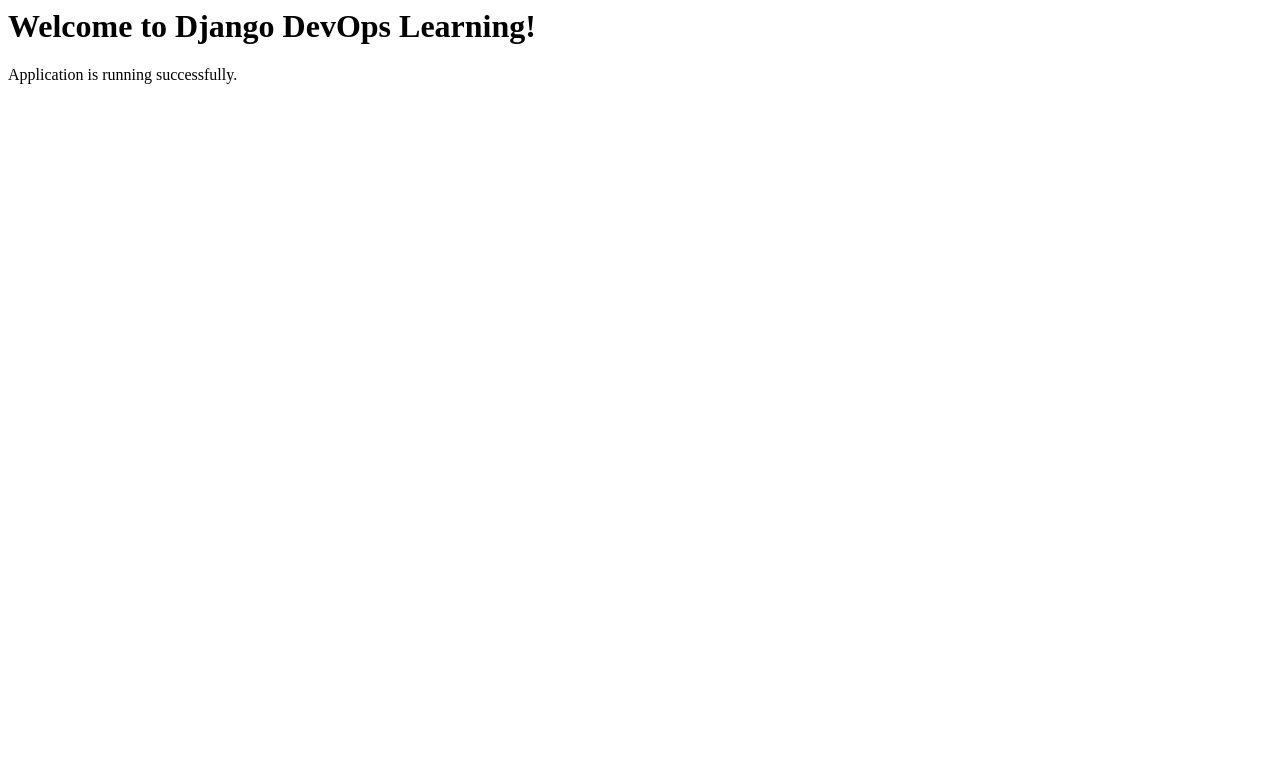
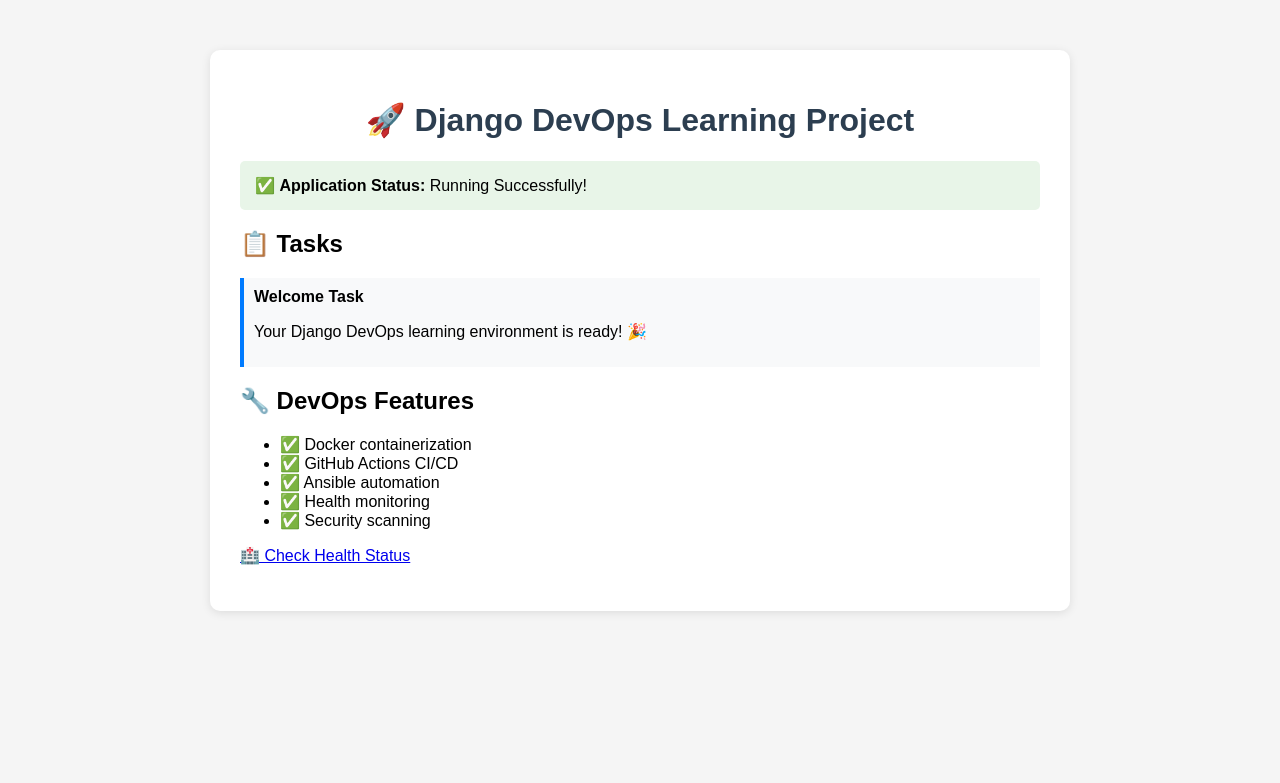
Before and after one commit to AhammedFaisalK/django-devops-learning, a Django app: page / in a window 1280 px wide. Shown: the top 783 px of the page. Run offline with Django 5.2, Linux system fonts and the light colour scheme; data that the repository does not hold is empty.

Commit message:
Updated views and templates

```diff
--- a/myapp/views.py
+++ b/myapp/views.py
@@ -7,7 +7,7 @@
     context = {
         'tasks': tasks
     }
-    return HttpResponse("<h1>Welcome to Django DevOps Learning!</h1><p>Application is running successfully.</p>")
+    return render(request, "index.html", context)
 
 def health_check(request):
     return JsonResponse({'status': 'healthy', 'message': 'Django app is running'})
--- a/templates/index.html
+++ b/templates/index.html
@@ -1,33 +1,50 @@
 <!DOCTYPE html>
-<html>
+<html lang="en">
 <head>
-    <title>Django DevOps Learning Project</title>
-    <link rel="stylesheet" href="/static/css/style.css">
+    <meta charset="UTF-8">
+    <meta name="viewport" content="width=device-width, initial-scale=1.0">
+    <title>Django DevOps Learning</title>
+    <style>
+        body { font-family: Arial, sans-serif; margin: 50px; background: #f5f5f5; }
+        .container { max-width: 800px; margin: 0 auto; background: white; padding: 30px; border-radius: 10px; box-shadow: 0 2px 10px rgba(0,0,0,0.1); }
+        h1 { color: #2c3e50; text-align: center; }
+        .status { background: #e8f5e8; padding: 15px; border-radius: 5px; margin: 20px 0; }
+        .task { background: #f8f9fa; padding: 10px; margin: 10px 0; border-left: 4px solid #007bff; }
+    </style>
 </head>
 <body>
     <div class="container">
-        <h1>Django DevOps Learning Project</h1>
-        <p>This is a simple Django application for learning DevOps practices.</p>
+        <h1>🚀 Django DevOps Learning Project</h1>
 
-        <h2>Tasks</h2>
+        <div class="status">
+            ✅ <strong>Application Status:</strong> Running Successfully!
+        </div>
+
+        <h2>📋 Tasks</h2>
         {% if tasks %}
-            <ul>
             {% for task in tasks %}
-                <li>{{ task.title }} - {{ task.description }}</li>
+                <div class="task">
+                    <strong>{{ task.title }}</strong>
+                    <p>{{ task.description }}</p>
+                </div>
             {% endfor %}
-            </ul>
         {% else %}
-            <p>No tasks available. Create some through the admin panel!</p>
+            <div class="task">
+                <strong>Welcome Task</strong>
+                <p>Your Django DevOps learning environment is ready! 🎉</p>
+            </div>
         {% endif %}
 
-        <div class="devops-info">
-            <h3>DevOps Tools Used:</h3>
-            <ul>
-                <li>✅ GitHub Actions for CI/CD</li>
-                <li>✅ Docker for containerization</li>
-                <li>✅ Ansible for configuration management</li>
-            </ul>
-        </div>
+        <h2>🔧 DevOps Features</h2>
+        <ul>
+            <li>✅ Docker containerization</li>
+            <li>✅ GitHub Actions CI/CD</li>
+            <li>✅ Ansible automation</li>
+            <li>✅ Health monitoring</li>
+            <li>✅ Security scanning</li>
+        </ul>
+
+        <p><a href="/health/">🏥 Check Health Status</a></p>
     </div>
 </body>
 </html>
```
